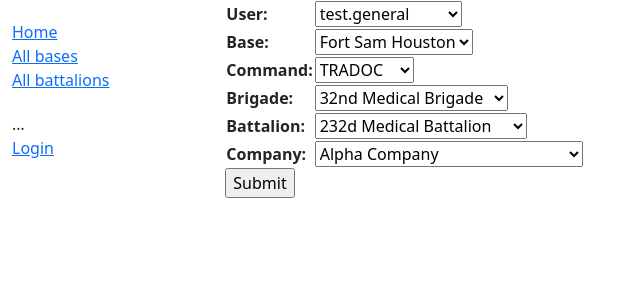
After one commit to malcolm-bowers/FYLO_Backend, a Django app: page /userprofile/1/update/ in a window 1280 px wide. The commit adds this page. Shown: the top 300 px of the page, without its empty margins (0-640 px from the left). Run offline with Django 3.2, Linux system fonts and the light colour scheme; data comes from the database, SQL or seed files in the repository; both versions use the stored data as it was after the commit.

Commit message:
Added user profile model and webpage to edit.

```diff
--- a/FYLO_Backend/settings.py
+++ b/FYLO_Backend/settings.py
@@ -114,3 +114,5 @@
 
 # Redirect to home URL after login (Default redirects to /accounts/profile/)
 LOGIN_REDIRECT_URL = '/'
+
+AUTH_PROFILE_MODULE = 'app.UserProfile'
--- a/FYLO_Backend/urls.py
+++ b/FYLO_Backend/urls.py
@@ -21,4 +21,5 @@
     path('battalion/<int:pk>', views.BattalionDetailView.as_view(), name='battalion-detail'),
     path('accounts/', include('django.contrib.auth.urls')),
     path('admin/', admin.site.urls),
+    path('userprofile/<int:pk>/update/', views.UserProfileUpdate.as_view(), name='userprofile-update'),
 ] + static(settings.STATIC_URL, document_root=settings.STATIC_ROOT)
--- a/app/forms.py
+++ b/app/forms.py
@@ -4,6 +4,7 @@
 
 from django import forms
 from django.contrib.auth.forms import AuthenticationForm
+from django.contrib.auth.models import User
 from django.utils.translation import gettext_lazy as _
 
 class BootstrapAuthenticationForm(AuthenticationForm):
--- a/app/models.py
+++ b/app/models.py
@@ -4,6 +4,7 @@
 
 from django.db import models
 from django.urls import reverse
+from django.contrib.auth.models import User
 
 # Create your models here.
 
@@ -70,3 +71,11 @@
     def get_absolute_url(self):
         """Returns the URL to access a detail record for this Company."""
         return reverse('company-detail', args=[str(self.id)])
+
+class UserProfile(models.Model):
+    user = models.ForeignKey(User, on_delete=models.CASCADE, unique=True)
+    base = models.ForeignKey(Base, on_delete=models.SET_NULL, null=True)
+    command = models.ForeignKey(Command, on_delete=models.SET_NULL, null=True)
+    brigade = models.ForeignKey(Brigade, on_delete=models.SET_NULL, null=True)
+    battalion = models.ForeignKey(Battalion, on_delete=models.SET_NULL, null=True)
+    company = models.ForeignKey(Company, on_delete=models.SET_NULL, null=True)
--- /dev/null
+++ b/app/templates/app/userprofile_form.html
@@ -0,0 +1,11 @@
+{% extends "base_generic.html" %}
+
+{% block content %}
+<form action="" method="post">
+    {% csrf_token %}
+    <table>
+        {{ form.as_table }}
+    </table>
+    <input type="submit" value="Submit" />
+</form>
+{% endblock %}
--- a/app/templates/base_generic.html
+++ b/app/templates/base_generic.html
@@ -27,6 +27,7 @@
                     {% if user.is_authenticated %}
                     <li>User: {{ user.get_username }}</li>
                     <li><a href="{% url 'logout' %}?next={{ request.path }}">Logout</a></li>
+                    <li>{{ user.get_profile.base }}</li>
                     {% else %}
                     <li><a href="{% url 'login' %}?next={{ request.path }}">Login</a></li>
                     {% endif %}
--- a/app/views.py
+++ b/app/views.py
@@ -7,6 +7,8 @@
 from django.shortcuts import render
 from .models import Base, Command, Brigade, Battalion, Company
 from django.views import generic
+from django.views.generic.edit import CreateView, UpdateView, DeleteView
+from django.urls import reverse_lazy
 
 
 # Create your views here.
@@ -44,3 +46,11 @@
 
 class BattalionDetailView(generic.DetailView):
     model = Battalion
+
+
+from app.models import UserProfile
+
+class UserProfileUpdate(UpdateView):
+    model = UserProfile
+    fields = '__all__'
+    success_url = reverse_lazy('index')
```
Also changed, not shown: app/admin.py (+6 -1 lines), app/migrations/0005_userprofile.py (added), app/migrations/0006_userprofile_user.py (added), app/migrations/0007_alter_userprofile_user.py (added), app/migrations/0008_alter_userprofile_base.py (added), app/migrations/0009_userprofile_battalion_userprofile_brigade_and_more.py (added), db.sqlite3, 1 other file.
